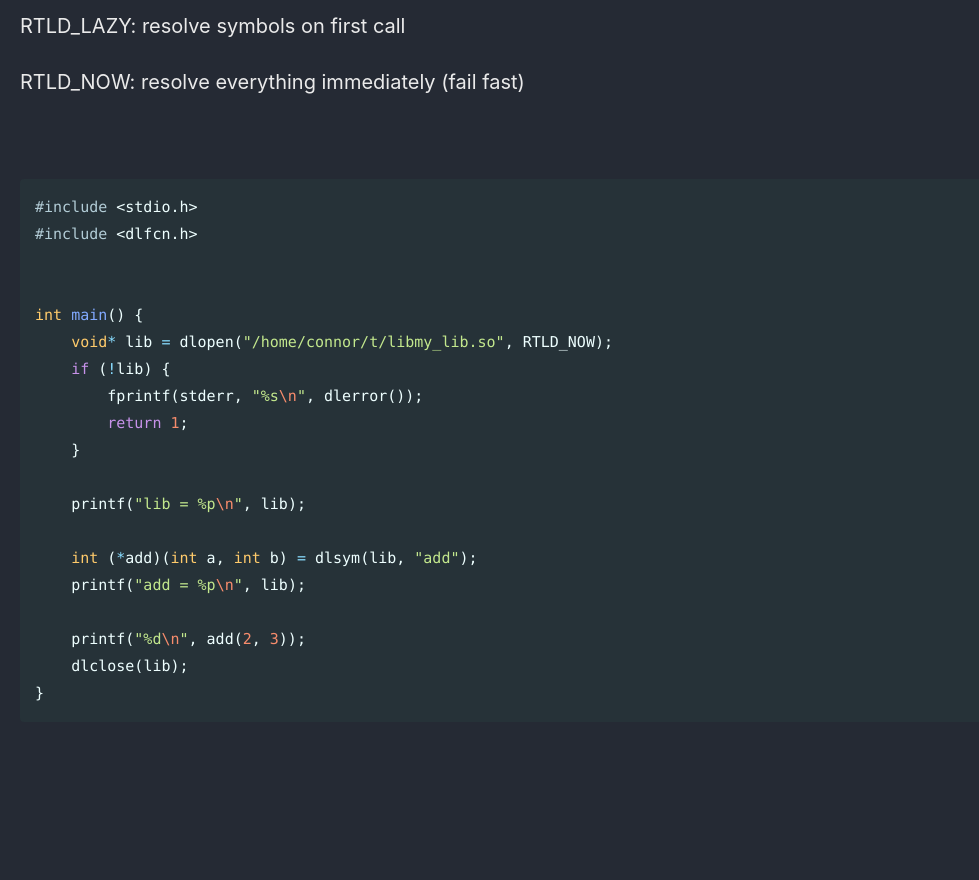
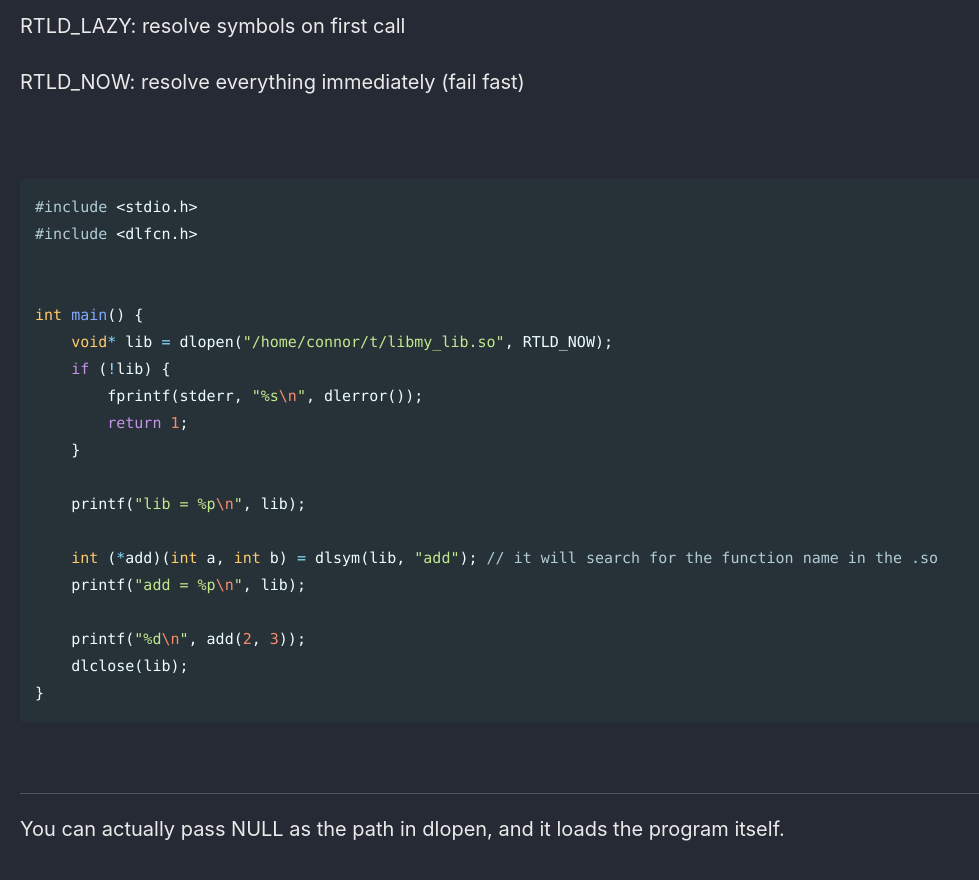
Before and after one commit to Connor-McCartney/Connor-McCartney.github.io, a Jekyll site: the page built from _pages/misc/C.md, in a window 1280 px wide and 900 px high, scrolled down 22175 px. Shown: the top 880 px of the window, without its empty margins (0-979 px from the left). Built offline with Jekyll 4.4.1, drawn with Linux system fonts in a browser that asks for light colours; cached includes are drawn as plain includes; before the commit the page ends 22998 px from its top, so only the background shows below that.

Commit message:
Update C.md

```diff
--- a/_pages/misc/C.md
+++ b/_pages/misc/C.md
@@ -910,7 +910,7 @@ int main() {
 
     printf("lib = %p\n", lib);
 
-    int (*add)(int a, int b) = dlsym(lib, "add");
+    int (*add)(int a, int b) = dlsym(lib, "add"); // it will search for the function name in the .so
     printf("add = %p\n", lib);
 
     printf("%d\n", add(2, 3));
@@ -920,3 +920,8 @@ int main() {
 
 
 <br>
+
+---
+
+
+You can actually pass NULL as the path in dlopen, and it loads the program itself.
```
